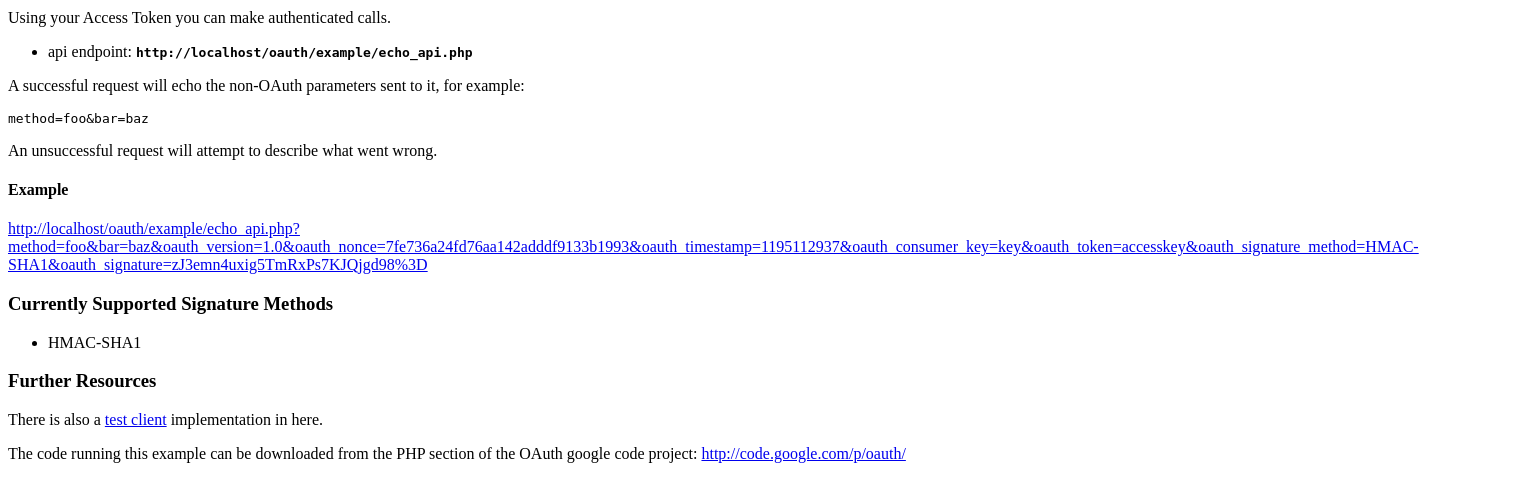
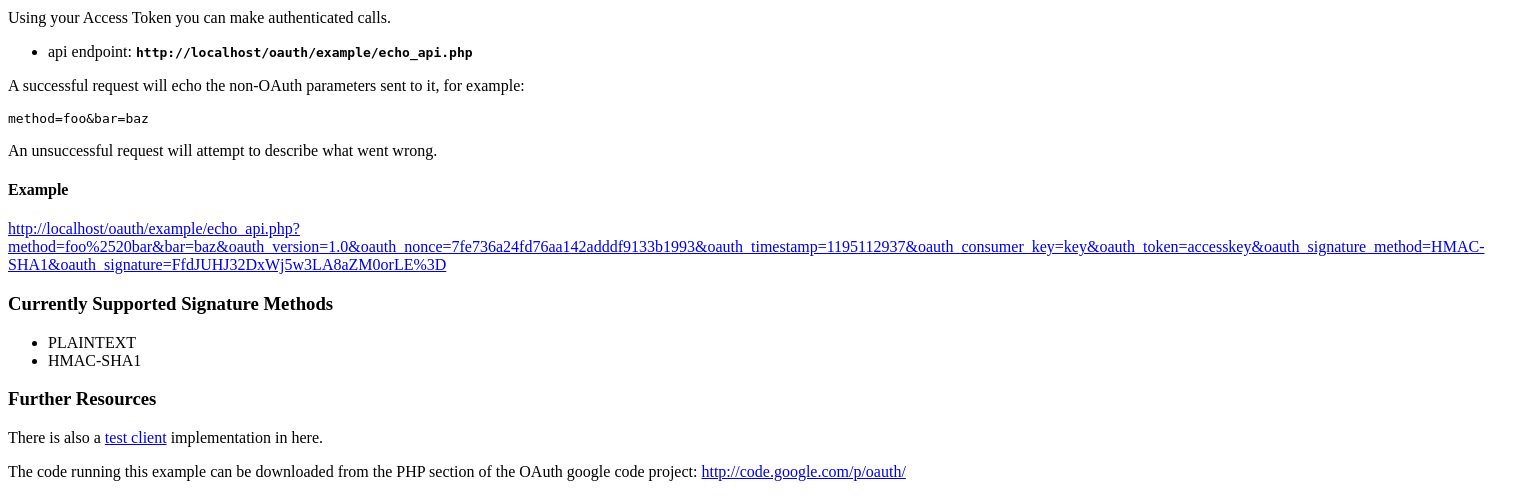
Before and after one commit to CrispyBaconLabs/oauth, a PHP site: page /example/index.php in a window 1520 px wide. Shown: the part 949-1446 px from the top of the page. Before the commit the page ends 1412 px from the top, so only its background shows below. Run offline with PHP 8.4, Linux system fonts and the light colour scheme.

Commit message:
PLAINTEXT support

```diff
--- a/OAuth.php
+++ b/OAuth.php
@@ -93,7 +93,7 @@ class OAuthRequest {/*{{{*/
     return $req;
   }/*}}}*/
 
-  function split_header($header) {
+  function split_header($header) {/*{{{*/
     // this should be a regex
     // error cases: commas in parameter values
     $parts = explode(",", $header);
@@ -106,7 +106,7 @@ class OAuthRequest {/*{{{*/
       $out[$param_parts[0]] = rawurldecode(substr($param_parts[1], 1, -1));
     }
     return $out;
-  }
+  }/*}}}*/
 
   // normalization
   function signable_params() {/*{{{*/
@@ -132,22 +132,22 @@ class OAuthRequest {/*{{{*/
     return $url_string;
   }/*}}}*/
 
-  function to_url() {
+  function to_url() {/*{{{*/
     $out = $this->normalized_http_url() . "?";
     $out .= $this->to_postdata();
     return $out;
-  }
+  }/*}}}*/
 
-  function to_postdata() {
+  function to_postdata() {/*{{{*/
     $total = array();
     foreach ($this->params as $k => $v) {
       $total[] = urlencode($k) . "=" . urlencode($v);
     }
     $out = implode("&", $total);
     return $out;
-  }
+  }/*}}}*/
 
-  function to_header() {
+  function to_header() {/*{{{*/
     $out ='"Authorization: OAuth realm="",';
     $total = array();
     foreach ($this->params as $k => $v) {
@@ -156,7 +156,7 @@ class OAuthRequest {/*{{{*/
     }
     $out = implode(",", $total);
     return $out;
-  }
+  }/*}}}*/
 
   function __toString() {/*{{{*/
     return $this->to_url();
@@ -214,6 +214,29 @@ class OAuthRequest {/*{{{*/
     return $hashed;
   } /*}}}*/
 
+  function sign_request_PLAINTEXT($consumer, $token) {/*{{{*/
+    $this->oauth_signature_method = 'PLAINTEXT';
+    $this->oauth_signature = $this->build_signature_PLAINTEXT(
+      $consumer,
+      $token
+    );
+  }/*}}}*/
+
+  function build_signature_PLAINTEXT($consumer, $token) {/*{{{*/
+    $sig = array(
+      urlencode($consumer->secret),
+    );
+
+    if ($token) {
+      array_push($sig, urlencode($token->secret));
+    } else {
+      array_push($sig, '');
+    }
+
+    $raw = implode("&", $sig);
+    return $raw;
+  } /*}}}*/
+
   // generation
   function generate_timestamp() {/*{{{*/
     return time();
@@ -232,7 +255,7 @@ class OAuthServer {/*{{{*/
   public $timestamp_threshold = 300; // in seconds, five minutes
   public $version = 1.0;
   public $signature_methods = array(
-    //"PLAINTEXT",
+    "PLAINTEXT",
     "HMAC-SHA1",
   );
 
@@ -312,20 +335,14 @@ class OAuthServer {/*{{{*/
 
   function check_signature_PLAINTEXT(&$request, $consumer, $token = NULL) {/*{{{*/
     // pass for now
-    $signature_raw = @$request->oauth_signature;
-    //list($consumer_secret, $token_secret) = array_map(
-    //  array($this, "unescape_dots"),
-    //  explode(".", $signature_raw)
-    //);
+    $signature = @$request->oauth_signature;
 
-    if (!$consumer_secret == $consumer->secret) {
-      throw new OAuthException("Unable to verify consumer");
-    }
+    $built = $request->build_signature_PLAINTEXT(
+      $consumer, $token
+    );
 
-    if ($token) {
-      if (!$token_secret == $token->secret) {
-        throw new OAuthException("Unable to verify $token_type token");
-      }
+    if ($signature != $built) {
+      throw new OAuthException("Invalid signature");
     }
   }/*}}}*/
 
--- a/example/index.php
+++ b/example/index.php
@@ -15,7 +15,7 @@ $acc_req = new OAuthRequest(array(), "GET", $base_url . "/access_token.php");
 $acc_req->build_request($test_consumer, $req_token);
 $acc_req->sign_request_HMAC_SHA1($test_consumer, $req_token);
 
-$echo_req = new OAuthRequest(array("method"=> "foo", "bar" => "baz"), "GET", $base_url . "/echo_api.php");
+$echo_req = new OAuthRequest(array("method"=> "foo%20bar", "bar" => "baz"), "GET", $base_url . "/echo_api.php");
 $echo_req->build_request($test_consumer, $acc_token);
 $echo_req->sign_request_HMAC_SHA1($test_consumer, $acc_token);
 
```
